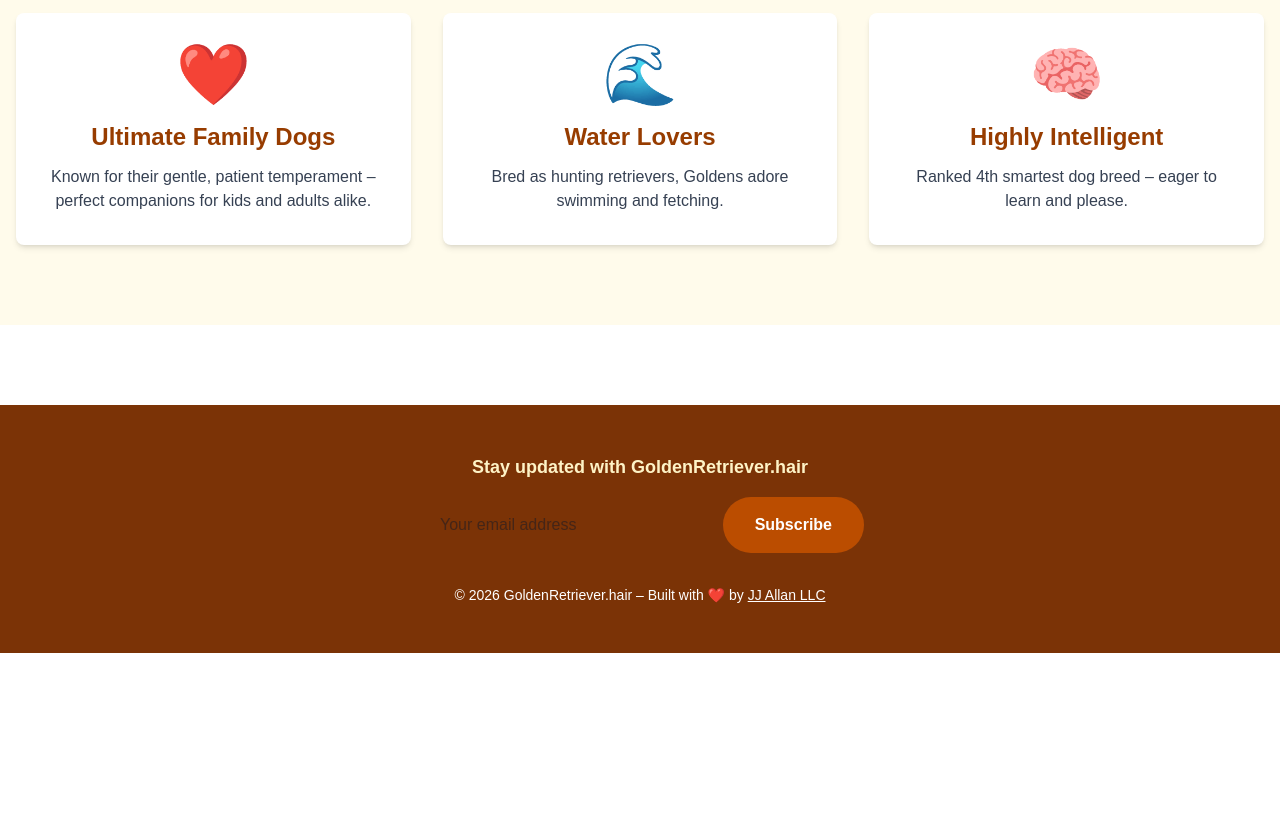
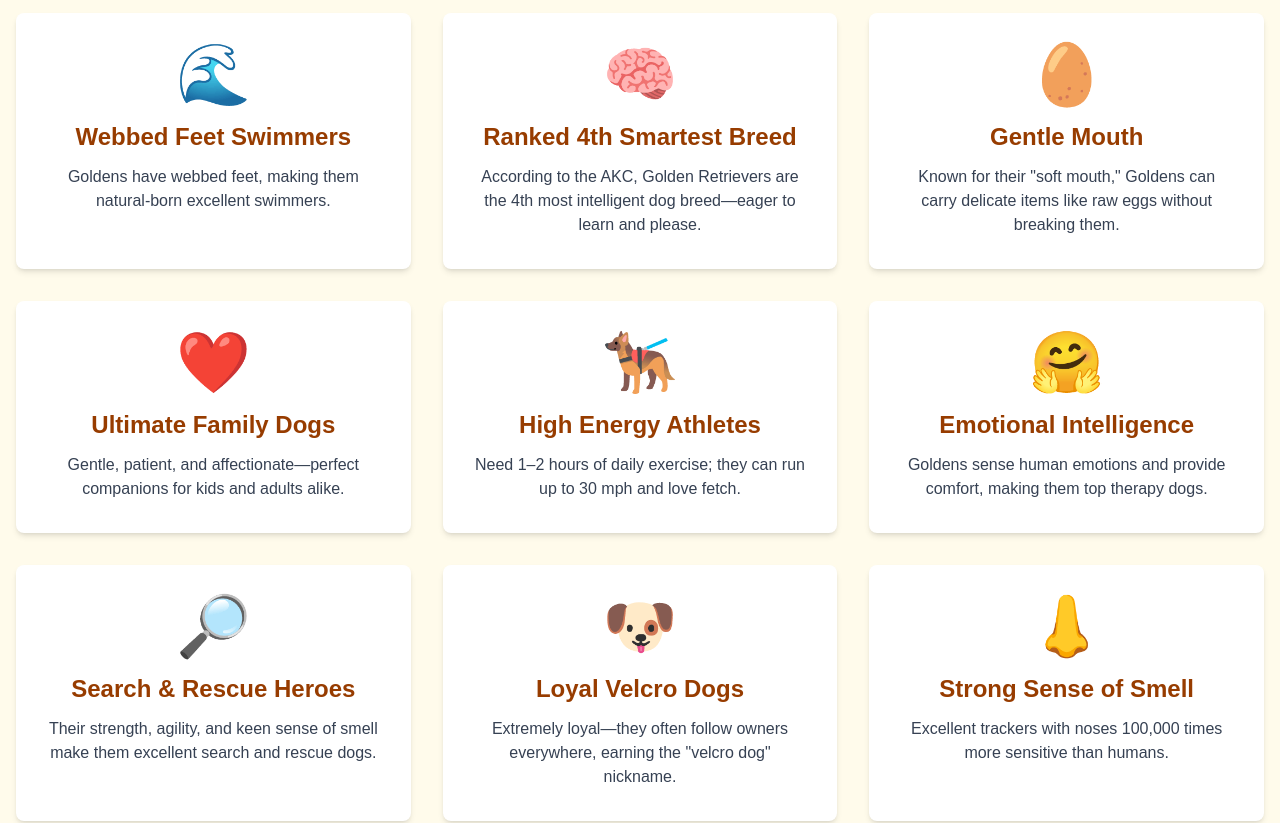
Before and after one commit to JJAllanLLC/goldenretriever-hair, a Next.js app: page / in a window 1280 px wide. Shown: the part 860-1683 px from the top of the page. Before the commit the page ends 1513 px from the top, so only its background shows below. Built offline with nearby package versions, Linux system fonts and the light colour scheme; a web font is replaced by a local one.

Commit message:
Fun facts added

```diff
--- a/src/app/page.tsx
+++ b/src/app/page.tsx
@@ -10,32 +10,86 @@ export default function Home() {
           <h2 className="text-4xl font-playfair font-bold text-center text-amber-900 mb-12">
             Fun Golden Facts
           </h2>
-          <div className="grid md:grid-cols-3 gap-8">
-            <div className="bg-white p-8 rounded-lg shadow-md text-center">
+          <div className="grid grid-cols-1 sm:grid-cols-2 lg:grid-cols-3 gap-8">
+            <div className="bg-white p-8 rounded-lg shadow-md text-center transition-transform hover:-translate-y-1">
+              <div className="text-6xl mb-4">🌊</div>
+              <h3 className="text-2xl font-playfair font-semibold text-amber-800 mb-3">
+                Webbed Feet Swimmers
+              </h3>
+              <p className="text-gray-700">
+                Goldens have webbed feet, making them natural-born excellent swimmers.
+              </p>
+            </div>
+            <div className="bg-white p-8 rounded-lg shadow-md text-center transition-transform hover:-translate-y-1">
+              <div className="text-6xl mb-4">🧠</div>
+              <h3 className="text-2xl font-playfair font-semibold text-amber-800 mb-3">
+                Ranked 4th Smartest Breed
+              </h3>
+              <p className="text-gray-700">
+                According to the AKC, Golden Retrievers are the 4th most intelligent dog breed—eager to learn and please.
+              </p>
+            </div>
+            <div className="bg-white p-8 rounded-lg shadow-md text-center transition-transform hover:-translate-y-1">
+              <div className="text-6xl mb-4">🥚</div>
+              <h3 className="text-2xl font-playfair font-semibold text-amber-800 mb-3">
+                Gentle Mouth
+              </h3>
+              <p className="text-gray-700">
+                Known for their "soft mouth," Goldens can carry delicate items like raw eggs without breaking them.
+              </p>
+            </div>
+            <div className="bg-white p-8 rounded-lg shadow-md text-center transition-transform hover:-translate-y-1">
               <div className="text-6xl mb-4">❤️</div>
               <h3 className="text-2xl font-playfair font-semibold text-amber-800 mb-3">
                 Ultimate Family Dogs
               </h3>
               <p className="text-gray-700">
-                Known for their gentle, patient temperament – perfect companions for kids and adults alike.
+                Gentle, patient, and affectionate—perfect companions for kids and adults alike.
               </p>
             </div>
-            <div className="bg-white p-8 rounded-lg shadow-md text-center">
-              <div className="text-6xl mb-4">🌊</div>
+            <div className="bg-white p-8 rounded-lg shadow-md text-center transition-transform hover:-translate-y-1">
+              <div className="text-6xl mb-4">🐕‍🦺</div>
               <h3 className="text-2xl font-playfair font-semibold text-amber-800 mb-3">
-                Water Lovers
+                High Energy Athletes
               </h3>
               <p className="text-gray-700">
-                Bred as hunting retrievers, Goldens adore swimming and fetching.
+                Need 1–2 hours of daily exercise; they can run up to 30 mph and love fetch.
               </p>
             </div>
-            <div className="bg-white p-8 rounded-lg shadow-md text-center">
-              <div className="text-6xl mb-4">🧠</div>
+            <div className="bg-white p-8 rounded-lg shadow-md text-center transition-transform hover:-translate-y-1">
+              <div className="text-6xl mb-4">🤗</div>
               <h3 className="text-2xl font-playfair font-semibold text-amber-800 mb-3">
-                Highly Intelligent
+                Emotional Intelligence
               </h3>
               <p className="text-gray-700">
-                Ranked 4th smartest dog breed – eager to learn and please.
+                Goldens sense human emotions and provide comfort, making them top therapy dogs.
+              </p>
+            </div>
+            <div className="bg-white p-8 rounded-lg shadow-md text-center transition-transform hover:-translate-y-1">
+              <div className="text-6xl mb-4">🔎</div>
+              <h3 className="text-2xl font-playfair font-semibold text-amber-800 mb-3">
+                Search & Rescue Heroes
+              </h3>
+              <p className="text-gray-700">
+                Their strength, agility, and keen sense of smell make them excellent search and rescue dogs.
+              </p>
+            </div>
+            <div className="bg-white p-8 rounded-lg shadow-md text-center transition-transform hover:-translate-y-1">
+              <div className="text-6xl mb-4">🐶</div>
+              <h3 className="text-2xl font-playfair font-semibold text-amber-800 mb-3">
+                Loyal Velcro Dogs
+              </h3>
+              <p className="text-gray-700">
+                Extremely loyal—they often follow owners everywhere, earning the "velcro dog" nickname.
+              </p>
+            </div>
+            <div className="bg-white p-8 rounded-lg shadow-md text-center transition-transform hover:-translate-y-1">
+              <div className="text-6xl mb-4">👃</div>
+              <h3 className="text-2xl font-playfair font-semibold text-amber-800 mb-3">
+                Strong Sense of Smell
+              </h3>
+              <p className="text-gray-700">
+                Excellent trackers with noses 100,000 times more sensitive than humans.
               </p>
             </div>
           </div>
```
